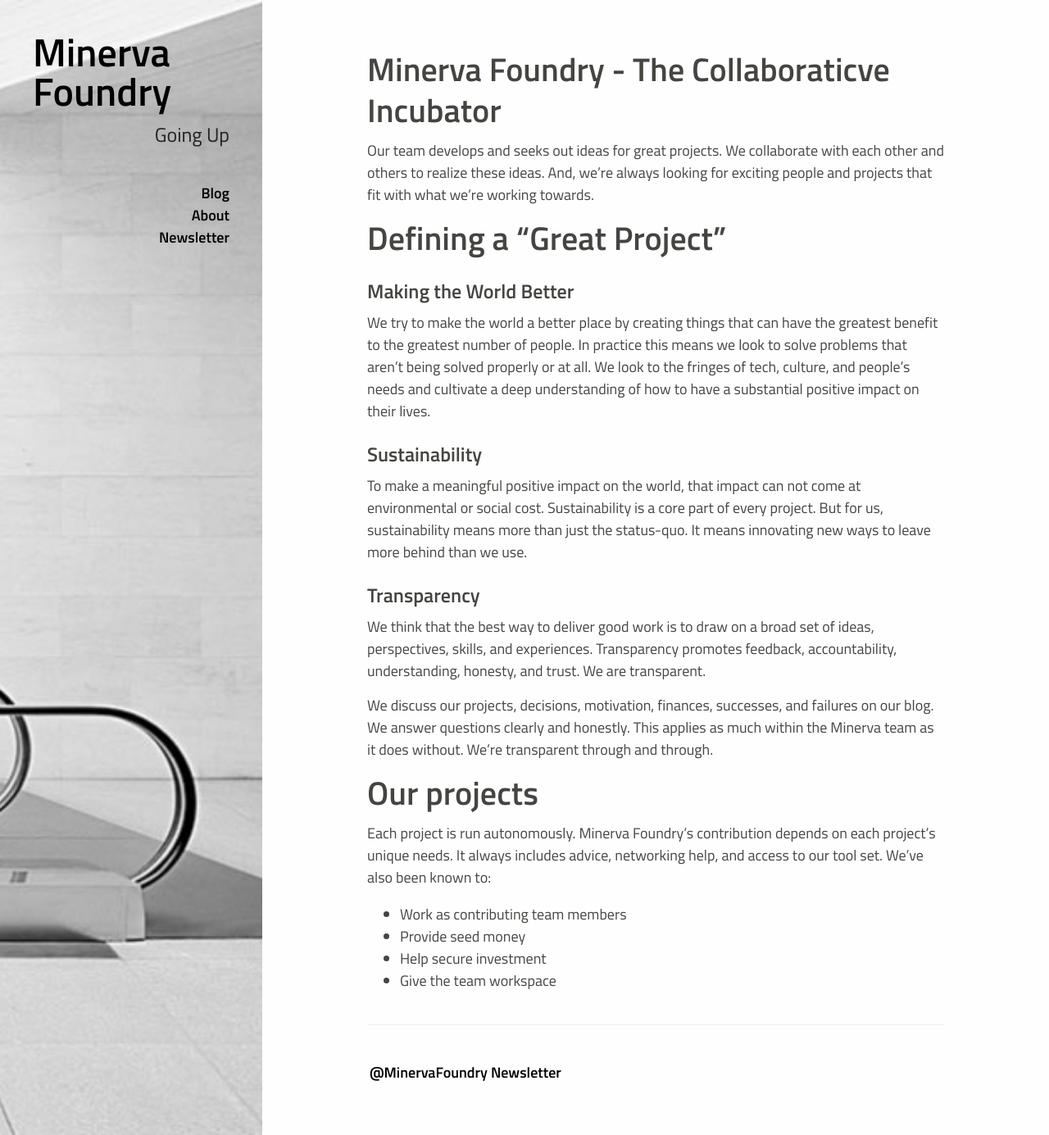
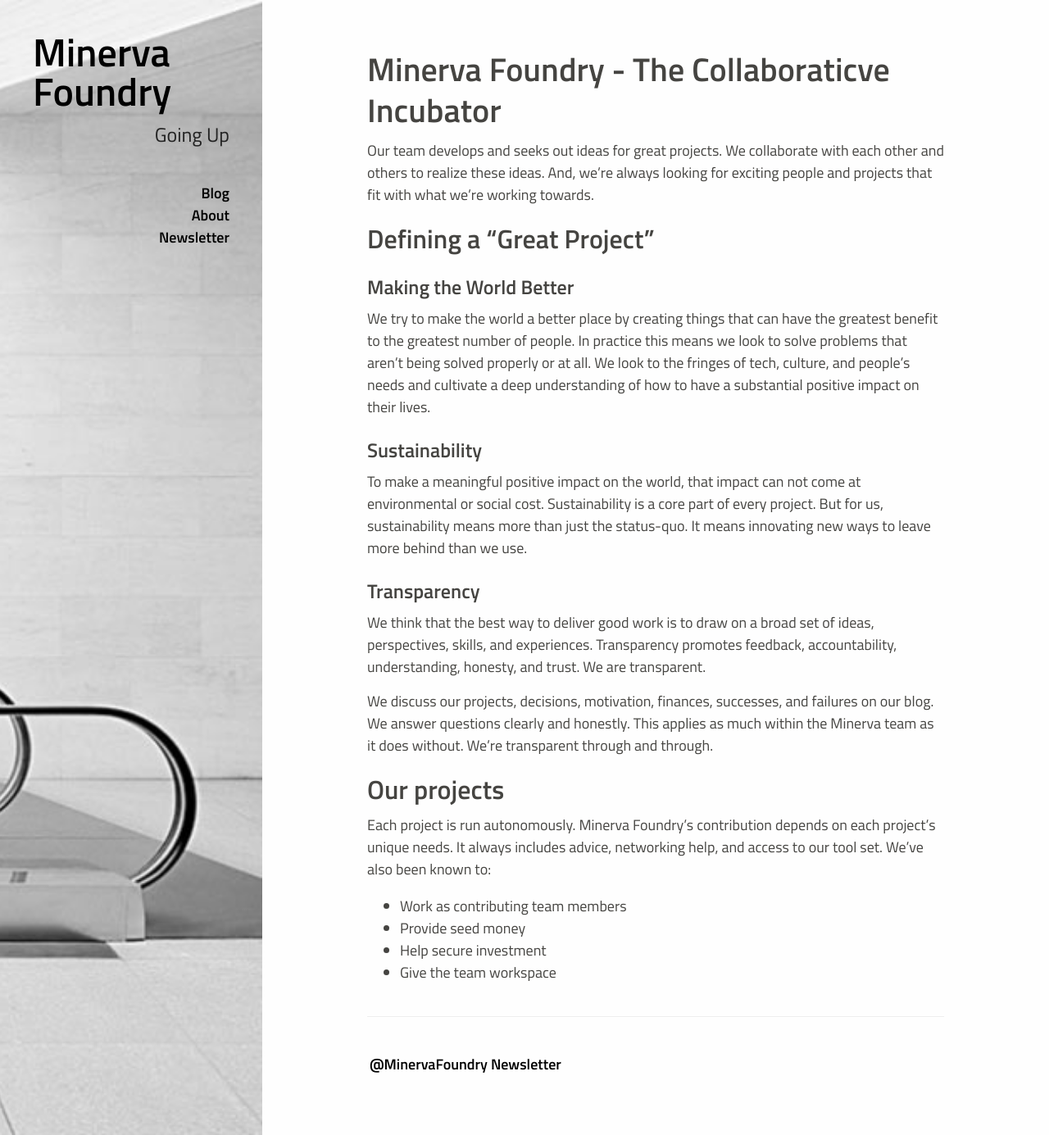
Before and after one commit to minervafoundry/minervafoundry.github.io, a Jekyll site: the page built from about/index.md, in a window 1280 px wide and 1385 px high. Shown: the whole window at 82% size. Built offline with Jekyll 4.4.1, drawn with Linux system fonts in a browser that asks for light colours; Markdown is read by kramdown in place of the engine named in the settings.

```diff
--- a/about/index.md
+++ b/about/index.md
@@ -7,22 +7,26 @@ title: Minerva Foundry - The Collaboraticve Incubator
 
 Our team develops and seeks out ideas for great projects. We collaborate with each other and others to realize these ideas. And, we’re always looking for exciting people and projects that fit with what we’re working towards.
 
-# Defining a “Great Project”
+## Defining a “Great Project”
 
 ### Making the World Better
+
 We try to make the world a better place by creating things that can have the greatest benefit to the greatest number of people. In practice this means we look to solve problems that aren’t being solved properly or at all. We look to the fringes of tech, culture, and people’s needs and cultivate a deep understanding of how to have a substantial positive impact on their lives.
 
 ### Sustainability
+
 To make a meaningful positive impact on the world, that impact can not come at environmental or social cost. Sustainability is a core part of every project. But for us, sustainability means more than just the status-quo. It means innovating new ways to leave more behind than we use.
 
 ### Transparency
+
 We think that the best way to deliver good work is to draw on a broad set of ideas, perspectives, skills, and experiences. Transparency promotes feedback, accountability, understanding, honesty, and trust. We are transparent.
 
 We discuss our projects, decisions, motivation, finances, successes, and failures on our blog. We answer questions clearly and honestly. This applies as much within the Minerva team as it does without. We’re transparent through and through.
 
-# Our projects
+## Our projects
 
 Each project is run autonomously. Minerva Foundry’s contribution depends on each project’s unique needs. It always includes advice, networking help, and access to our tool set. We’ve also been known to:
+
 * Work as contributing team members
 * Provide seed money
 * Help secure investment
```
